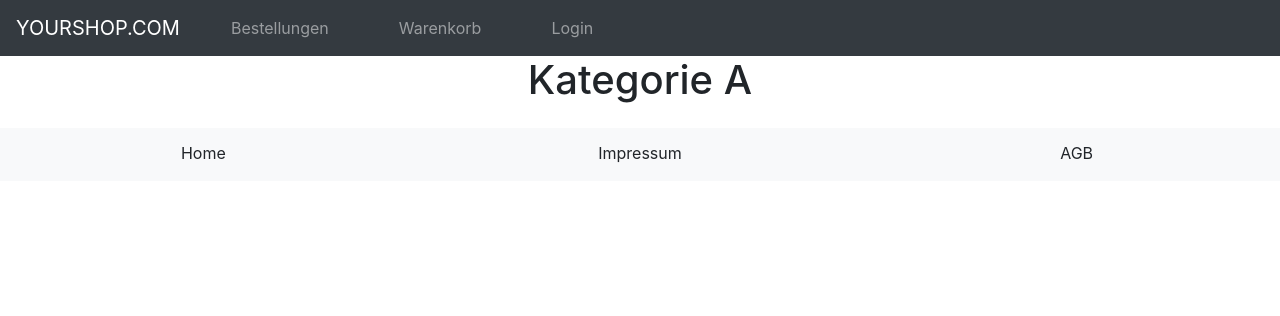
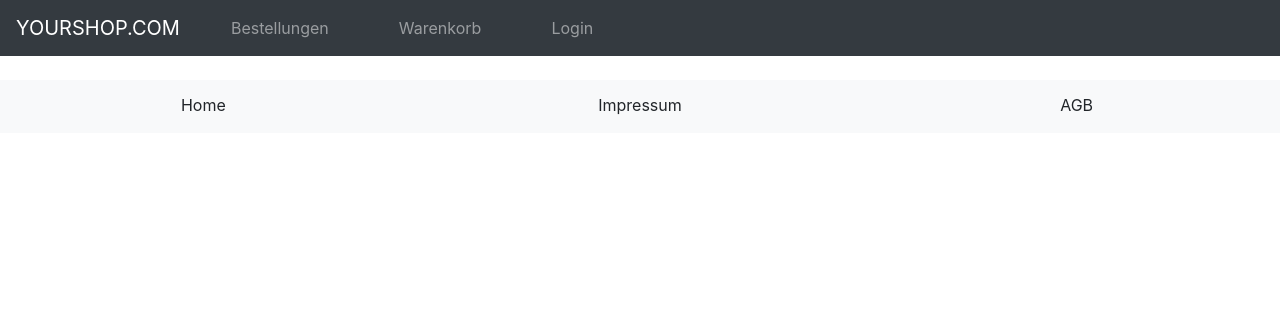
Before and after one commit to Arzoc/Webanwendungen_2_Praktikum_Shop, a web app: page /article_in_category.html in a window 1280 px wide. Shown: the top 316 px of the page. Run offline with its HTML, style and script files only (its server is not run), Linux system fonts and the light colour scheme; data that the repository does not hold is empty.

Commit message:
removed beer.jpg, heading in articles_for_category

```diff
--- a/src/webserver/WebContent/article_in_category.html
+++ b/src/webserver/WebContent/article_in_category.html
@@ -33,7 +33,7 @@
     </header>
 
     <main>
-	<h1 id="category-heading">Kategorie A</h1>
+	<h1 id="category-heading"></h1>
 	<div class="container" id="article_container">
 		<!--  here are articles dynamically created -->
 	</div>
--- a/src/webserver/WebContent/buy_article.html
+++ b/src/webserver/WebContent/buy_article.html
@@ -39,7 +39,7 @@
       <h1 id ="article_tag" class="jumbotron-heading">Artikel kaufen</h1>
       <p id="desc_tag" class="lead text-muted">Hier steht die Artikelbeschreibung, feinstes leckeres Bier, sie müssen es einfach kaufen ! </p>
       <p>
-<p><img id="thumbnail" src="beer.jpg" alt="article-img" class="img-fluid"></p>
+<p><img id="thumbnail" alt="article-img" class="img-fluid"></p>
        <p id="price_tag" class="lead text-muted">Preis : 8,99€ </p>
 
        <p>
--- a/src/webserver/WebContent/js/article_in_category.js
+++ b/src/webserver/WebContent/js/article_in_category.js
@@ -51,6 +51,8 @@ $(document).ready(function (){
 	var per_page = 10;
 	rebuild_articles(urlparams.category, 1, per_page);
 
+	$("#category-heading").append(urlparams.category[0].toUpperCase() + urlparams.category.substring(1));
+
 	$.ajax({
 		type: "GET",
 		url: "rest/articles/num-items-in-category?category=" + urlparams.category,
```
